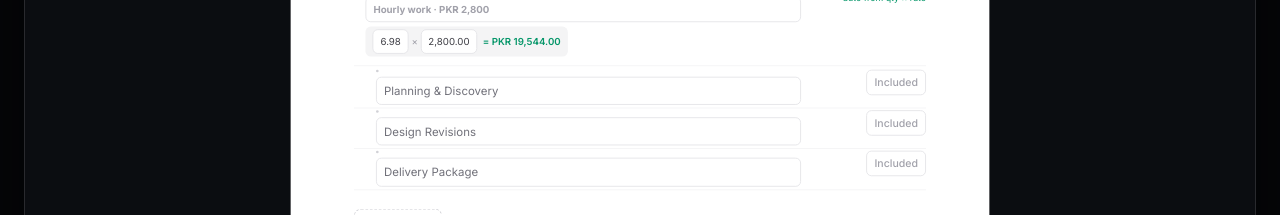
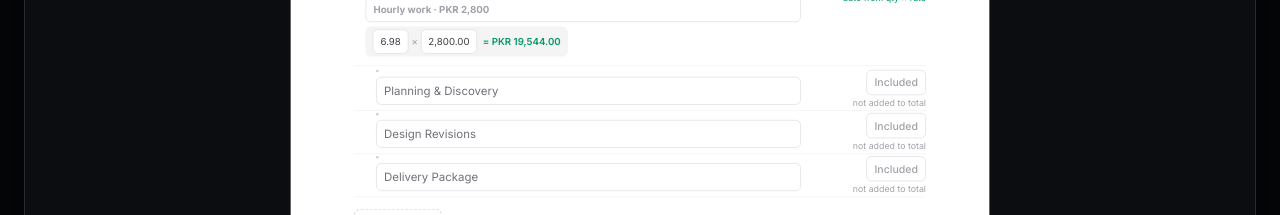
Before and after one commit to Flape1/xtarc-invoice, a React (Vite) app: page / in a window 1280 px wide. Shown: the part 585-800 px from the top of the page. Built offline with nearby package versions, Linux system fonts and the light colour scheme.

Commit message:
Count priced included rows in totals

```diff
--- a/src/invoice-builder.jsx
+++ b/src/invoice-builder.jsx
@@ -68,7 +68,6 @@ function cleanNumericInput(v) {
 
 function calcGrandTotal(inv) {
   const sub = inv.items.reduce((acc, item) => {
-    if (item.type === "included") return acc;
     const p = parseNum(computePrice(item));
     if (p === null) return acc;
     return item.type === "deduction" ? acc - p : acc + p;
@@ -525,12 +524,44 @@ function InvoiceRow({ item, idx, total, inv, sym, onUpd, onDel, onDup, onMv, onI
         {/* Amount column */}
         <div style={{ textAlign: "right" }}>
           {item.type === "included" ? (
-            <Editable
-              value={item.includedLabel || "Included"}
-              onChange={v => onUpd(item.id, "includedLabel", v)}
-              placeholder="Included"
-              style={{ fontSize: "12px", color: C.gray400, fontWeight: 500, textAlign: "right", display: "inline-block" }}
-            />
+            <div>
+              <Editable
+                value={String(item.price || "").trim() !== "" ? fmtInputNum(item.price) : (item.includedLabel || "Included")}
+                onChange={v => {
+                  const trimmed = String(v || "").trim();
+                  const numeric = cleanNumericInput(v);
+                  if (trimmed === "") {
+                    onUpd(item.id, "price", "");
+                    onUpd(item.id, "includedLabel", "Included");
+                    return;
+                  }
+                  if (numeric && parseNum(numeric) !== null) {
+                    onUpd(item.id, "price", numeric);
+                    return;
+                  }
+                  onUpd(item.id, "price", "");
+                  onUpd(item.id, "includedLabel", v);
+                }}
+                placeholder="Included"
+                style={{
+                  fontSize: "12px",
+                  color: String(item.price || "").trim() !== "" ? C.gray700 : C.gray400,
+                  fontWeight: 500,
+                  textAlign: "right",
+                  display: "inline-block"
+                }}
+              />
+              <div
+                data-noprint="1"
+                style={{
+                  fontSize: "10px",
+                  marginTop: "2px",
+                  color: String(item.price || "").trim() !== "" ? "#059669" : C.gray400
+                }}
+              >
+                {String(item.price || "").trim() !== "" ? "included in total" : "not added to total"}
+              </div>
+            </div>
           ) : (
             <div>
               {(() => {
```
